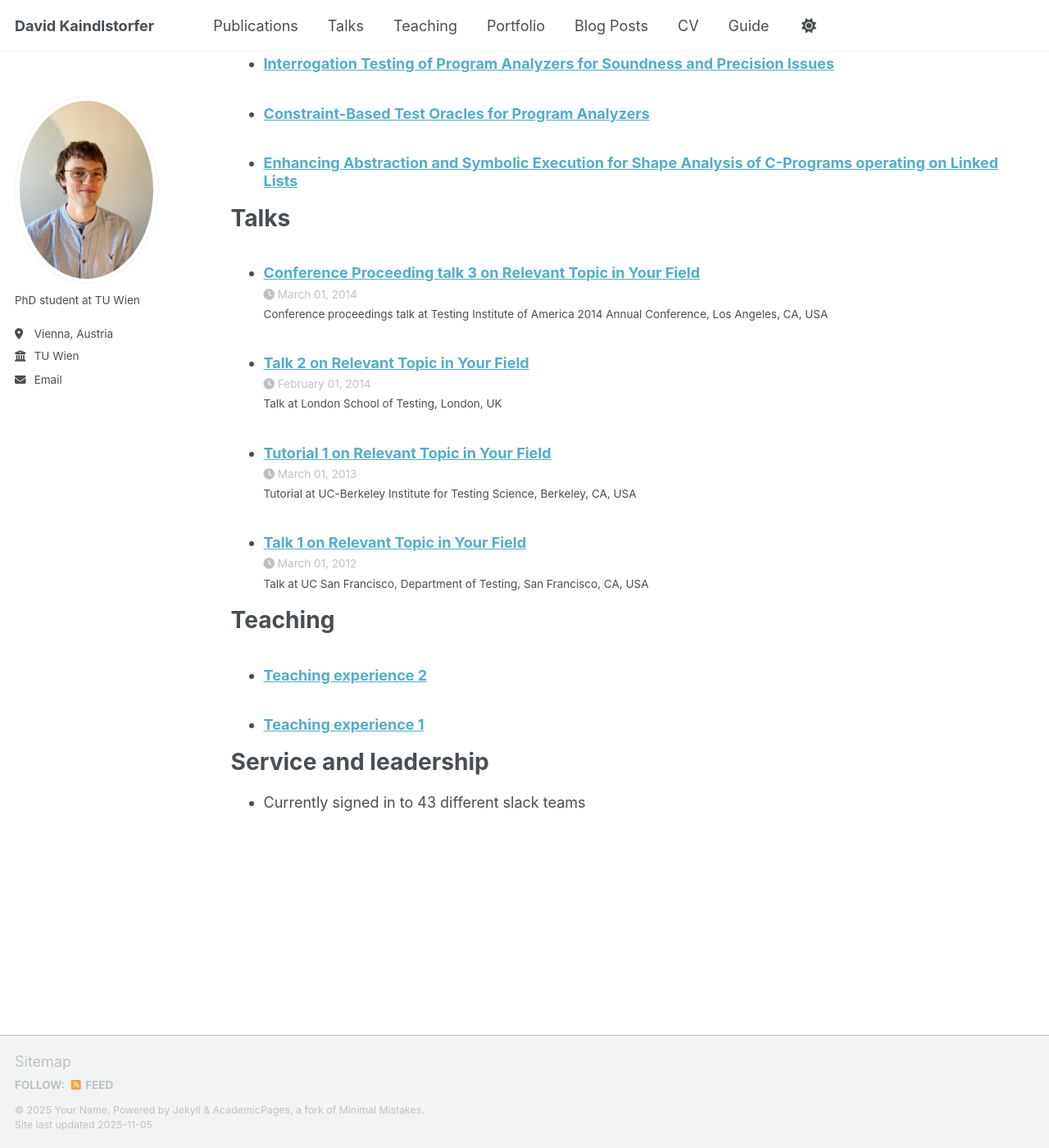
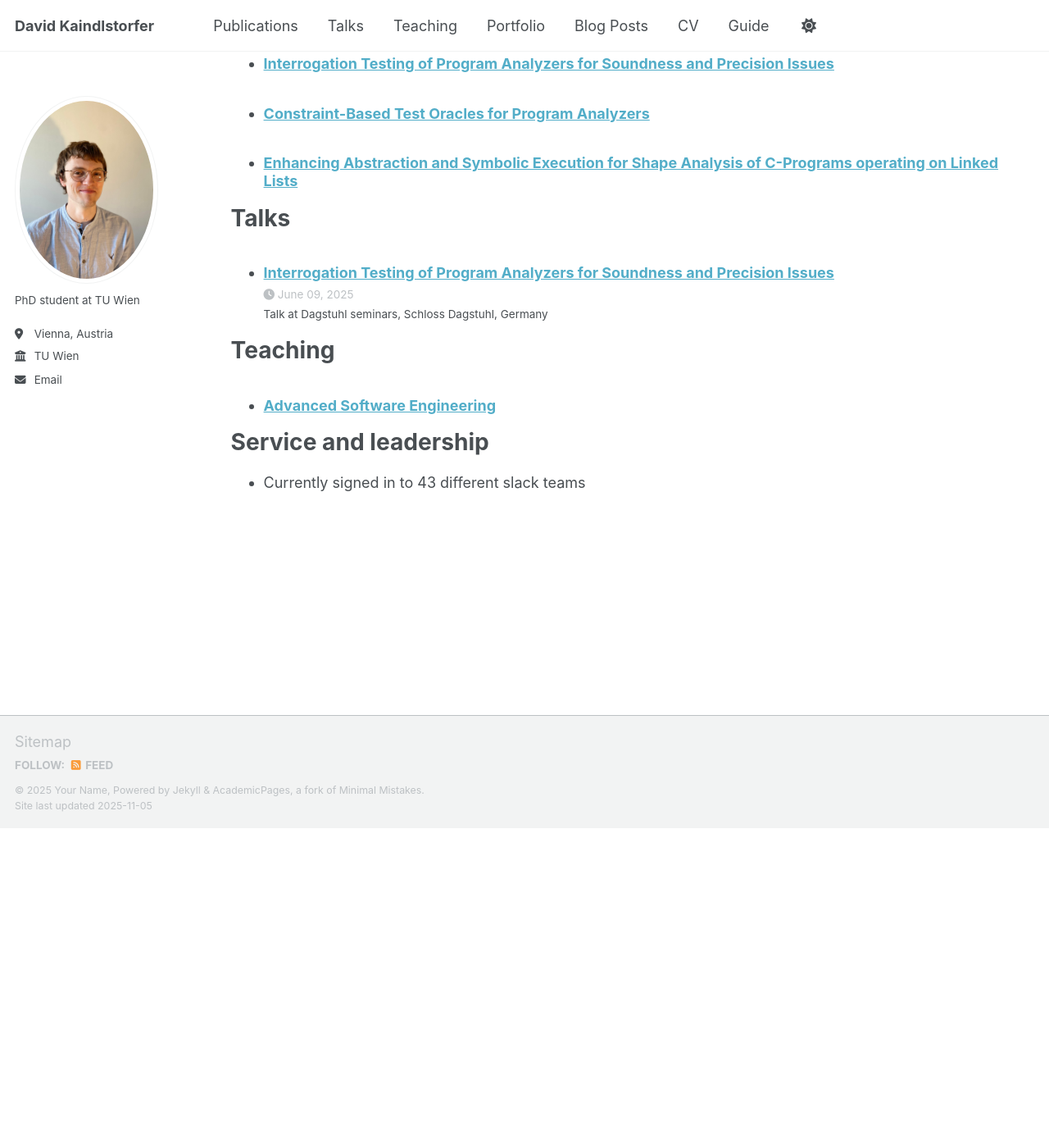
Before and after one commit to david-kaindls/david-kaindls.github.io, a Jekyll site: the page built from _pages/cv.md, in a window 1280 px wide and 1400 px high, scrolled down 1085 px. Shown: the whole window at 82% size. Built offline with Jekyll 4.4.1, drawn with Linux system fonts in a browser that asks for light colours; a script that is not in the unit is left out; after the commit the page ends 2095 px from its top, so only the background shows below that.

Commit message:
added teahcing

```diff
--- a/_talks/2012-03-01-talk-1.md
+++ b/_talks/2012-03-01-talk-1.md
@@ -1,11 +1,9 @@
 ---
-title: "Talk 1 on Relevant Topic in Your Field"
+title: "Interrogation Testing of Program Analyzers for Soundness and Precision Issues"
 collection: talks
 type: "Talk"
-permalink: /talks/2012-03-01-talk-1
-venue: "UC San Francisco, Department of Testing"
-date: 2012-03-01
-location: "San Francisco, CA, USA"
+permalink: https://www.dagstuhl.de/en/seminars/seminar-calendar/seminar-details/25242
+venue: "Dagstuhl seminars"
+date: 2025-06-09
+location: "Schloss Dagstuhl, Germany"
 ---
-
-This is a description of your talk, which is a markdown file that can be all markdown-ified like any other post. Yay markdown!
--- a/_talks/2013-03-01-tutorial-1.md
+++ /dev/null
@@ -1,13 +0,0 @@
----
-title: "Tutorial 1 on Relevant Topic in Your Field"
-collection: talks
-type: "Tutorial"
-permalink: /talks/2013-03-01-tutorial-1
-venue: "UC-Berkeley Institute for Testing Science"
-date: 2013-03-01
-location: "Berkeley, CA, USA"
----
-
-[More information here](http://exampleurl.com)
-
-This is a description of your tutorial, note the different field in type. This is a markdown files that can be all markdown-ified like any other post. Yay markdown!
--- a/_talks/2014-02-01-talk-2.md
+++ /dev/null
@@ -1,13 +0,0 @@
----
-title: "Talk 2 on Relevant Topic in Your Field"
-collection: talks
-type: "Talk"
-permalink: /talks/2014-02-01-talk-2
-venue: "London School of Testing"
-date: 2014-02-01
-location: "London, UK"
----
-
-[More information here](http://example2.com)
-
-This is a description of your talk, which is a markdown files that can be all markdown-ified like any other post. Yay markdown!
--- a/_talks/2014-03-01-talk-3.md
+++ /dev/null
@@ -1,11 +0,0 @@
----
-title: "Conference Proceeding talk 3 on Relevant Topic in Your Field"
-collection: talks
-type: "Conference proceedings talk"
-permalink: /talks/2014-03-01-talk-3
-venue: "Testing Institute of America 2014 Annual Conference"
-date: 2014-03-01
-location: "Los Angeles, CA, USA"
----
-
-This is a description of your conference proceedings talk, note the different field in type. You can put anything in this field.
--- a/_teaching/2014-spring-teaching-1.md
+++ /dev/null
@@ -1,20 +0,0 @@
----
-title: "Teaching experience 1"
-collection: teaching
-type: "Undergraduate course"
-permalink: /teaching/2014-spring-teaching-1
-venue: "University 1, Department"
-date: 2014-01-01
-location: "City, Country"
----
-
-This is a description of a teaching experience. You can use markdown like any other post.
-
-Heading 1
-======
-
-Heading 2
-======
-
-Heading 3
-======
--- a/_teaching/2015-spring-teaching-2.md
+++ /dev/null
@@ -1,20 +0,0 @@
----
-title: "Teaching experience 2"
-collection: teaching
-type: "Workshop"
-permalink: /teaching/2015-spring-teaching-1
-venue: "University 1, Department"
-date: 2015-01-01
-location: "City, Country"
----
-
-This is a description of a teaching experience. You can use markdown like any other post.
-
-Heading 1
-======
-
-Heading 2
-======
-
-Heading 3
-======
--- /dev/null
+++ b/_teaching/ase2023-2025.md
@@ -0,0 +1,9 @@
+---
+title: "Advanced Software Engineering"
+collection: teaching
+type: "Master's course"
+venue: "TU Wien"
+date: 2025-10-01
+---
+WS23/WS24/WS25
+Teaching as part of University Assistant position
```
